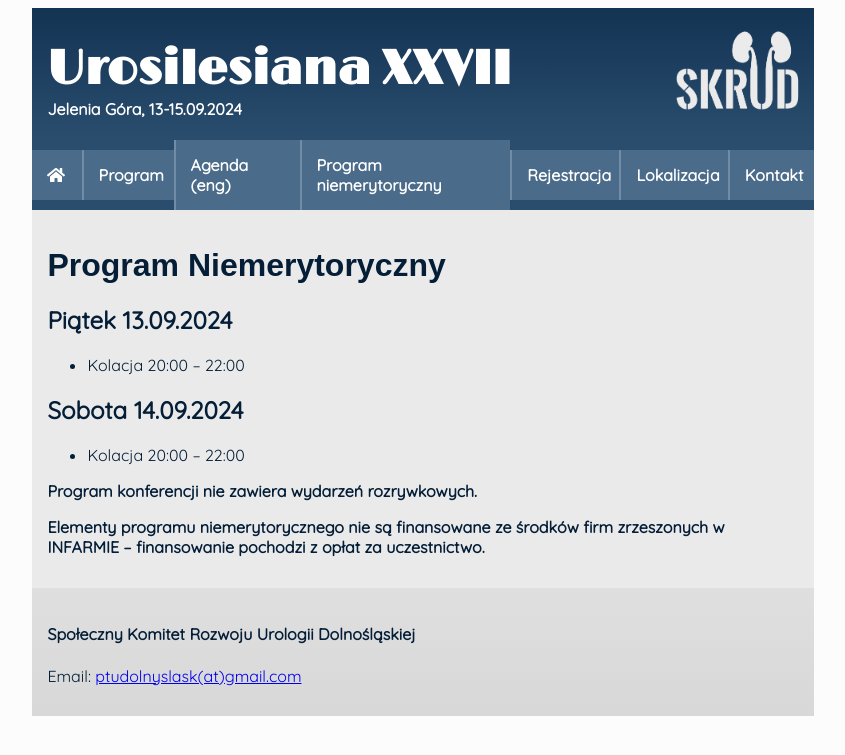
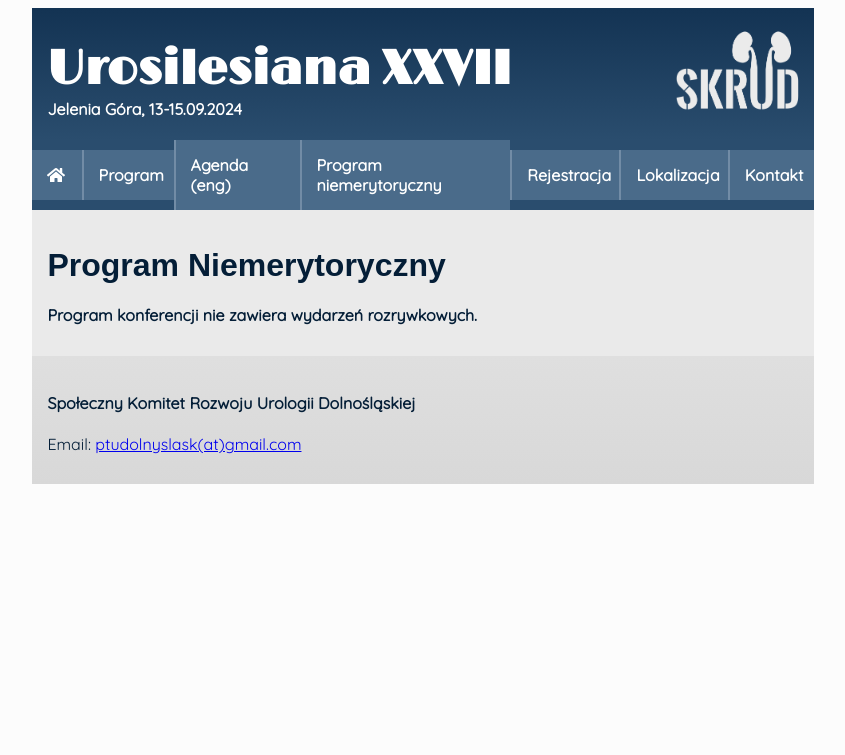
Before and after one commit to ptu-dolnyslask/urosilesiana, a Jekyll site: the page built from pages/program-niemerytoryczny.md, in a window 1280 px wide. Shown: the top 755 px of the page, without its empty margins (217-1062 px from the left). Built offline with Jekyll 4.4.1, drawn with Linux system fonts in a browser that asks for light colours; nearby versions of some CDN libraries; some web fonts are replaced; our own code applies the rules of GitHub Pages for plain Markdown files.

Commit message:
US27: agenda update

```diff
--- a/pages/program-niemerytoryczny.md
+++ b/pages/program-niemerytoryczny.md
@@ -5,14 +5,4 @@ layout: default
 Program Niemerytoryczny
 ===
 
-Piątek 13.09.2024
----
-* Kolacja 20:00 – 22:00
-
-Sobota 14.09.2024
----
-* Kolacja 20:00 – 22:00
-
 **Program konferencji nie zawiera wydarzeń rozrywkowych.**
-
-**Elementy programu niemerytorycznego nie są finansowane ze środków firm zrzeszonych w INFARMIE -- finansowanie pochodzi z opłat za uczestnictwo.**
```
Also changed, not shown: pages/program.md (+6 -0 lines).
